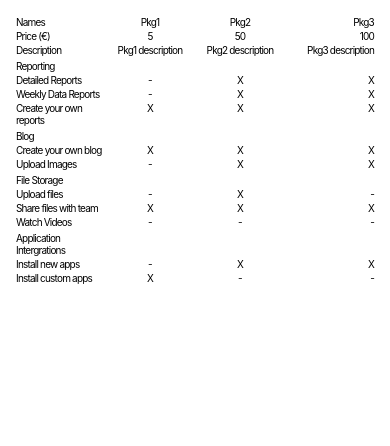
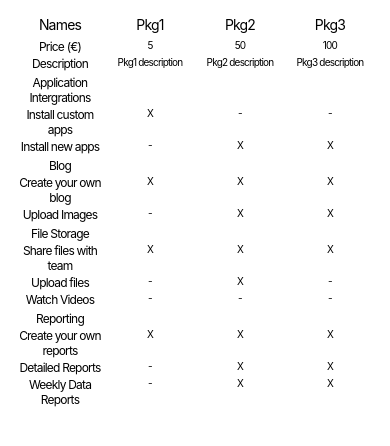
Before and after one commit to SafonovDmitriy/Test_task_to_get_and_sort_a_table_from_a_CSV_file, a React (Create React App) app: page / in a window 390 px wide. Shown: the top 446 px of the page. Built offline with nearby package versions, Linux system fonts and the light colour scheme.

Commit message:
[add] sorting table

```diff
--- a/src/App.css
+++ b/src/App.css
@@ -2,43 +2,3 @@
   display: flex;
   justify-content: center;
 }
-.app_table {
-  display: flex;
-  gap: 5px;
-  flex-direction: column;
-  padding: 15px;
-  max-width: 700px;
-}
-.app_table tr {
-  display: grid;
-  grid-template-columns: repeat(4, 1fr);
-}
-
-.app_table td {
-  text-align: center;
-  font-size: 16px;
-}
-.app_table td:first-child {
-  text-align: left;
-}
-.app_table td:last-child {
-  text-align: right;
-}
-
-@media screen and (max-width: 1100px) {
-  .app_table td {
-    font-size: 14px;
-  }
-}
-@media screen and (max-width: 700px) {
-  .app_table td {
-    font-size: 12px;
-    letter-spacing: -0.5px;
-  }
-}
-@media screen and (max-width: 500px) {
-  .app_table td {
-    font-size: 10px;
-    letter-spacing: -0.8px;
-  }
-}
--- a/src/App.tsx
+++ b/src/App.tsx
@@ -15,9 +15,7 @@ const App = () => {
 
   return dataTable.length ? (
     <div className="app_wrapper">
-      <table className="app_table">
-        <Table data={dataTable} />
-      </table>
+      <Table data={dataTable} />
     </div>
   ) : null;
 };
--- a/src/components/Table/Table.tsx
+++ b/src/components/Table/Table.tsx
@@ -1,4 +1,6 @@
+import "./TableStyle.css";
 const Table = ({ data }: { data: string[][] }) => (
+  <table className="app_table">
     <tbody>
       {data.map((tr, idxTr) => (
         <tr key={idxTr}>
@@ -8,5 +10,6 @@ const Table = ({ data }: { data: string[][] }) => (
         </tr>
       ))}
     </tbody>
+  </table>
 );
 export default Table;
--- /dev/null
+++ b/src/components/Table/TableStyle.css
@@ -0,0 +1,66 @@
+.app_table {
+  display: flex;
+  gap: 5px;
+  flex-direction: column;
+  padding: 15px;
+  max-width: 900px;
+}
+.app_table tr {
+  display: grid;
+  grid-template-columns: repeat(4, 1fr);
+}
+.app_table tr:first-child td {
+  font-size: 24px;
+  padding-bottom: 15px;
+}
+
+.app_table td {
+  text-align: center;
+  font-size: 16px;
+}
+.app_table td:first-child {
+  text-align: center;
+  font-size: 16px;
+}
+.app_table td:first-child tr {
+  text-align: left;
+}
+.app_table td:last-child tr {
+  text-align: right;
+}
+
+@media screen and (max-width: 1100px) {
+  .app_table td {
+    font-size: 14px;
+  }
+  .app_table tr:first-child td {
+    font-size: 22px;
+    padding-bottom: 13px;
+  }
+}
+@media screen and (max-width: 700px) {
+  .app_table td {
+    font-size: 12px;
+    letter-spacing: -0.5px;
+  }
+  .app_table tr:first-child td {
+    font-size: 20px;
+    padding-bottom: 10px;
+  }
+  .app_table td:first-child {
+    font-size: 14px;
+  }
+}
+@media screen and (max-width: 500px) {
+  .app_table td {
+    font-size: 10px;
+    letter-spacing: -0.8px;
+  }
+  .app_table tr:first-child td {
+    font-size: 14px;
+    padding-bottom: 5px;
+  }
+  .app_table td:first-child {
+    font-size: 12px;
+  }
+}
--- a/src/redux/actionInterfaces/table.ts
+++ b/src/redux/actionInterfaces/table.ts
@@ -6,7 +6,7 @@ export interface ITableState {
   loading: boolean;
   data: string[][];
 }
-
+export type IRow = [string, string[][]];
 export interface IFetchData {
   type: tableActionTypes.FETCH_DATA;
   payload: string[][];
--- a/src/redux/actions/table.ts
+++ b/src/redux/actions/table.ts
@@ -1,5 +1,6 @@
-import Papa from "papaparse";
 import { ThunkDispatch } from "redux-thunk";
+import { scvSorting } from "../../util";
+import svcParser from "../../util/helpers/svcParser";
 import { tableActionTypes } from "../actionTypes/table";
 import { RootType } from "../store";
 
@@ -15,20 +16,10 @@ export const fetchData =
   () => async (dispatch: ThunkDispatch<RootType, undefined, any>) => {
     try {
       dispatch(setLoadingAction(true));
-
-      const response = await fetch(
+      const data = await svcParser(
         "data/Pricing Table Code Challenege ea845498b6f844d89f6fa14c522f787e.csv"
       );
-      const reader = response?.body?.getReader();
-      const result = await reader?.read();
-
-      const decoder = new TextDecoder("utf-8");
-      const csv = decoder.decode(result?.value);
-
-      const { data }: { data: string[][] } = Papa.parse(csv, {
-        delimiter: ",",
-      });
-      dispatch(fetchDataAction(data));
+      dispatch(fetchDataAction(scvSorting(data)));
     } catch (error) {
       console.log(`error`, error);
     } finally {
--- /dev/null
+++ b/src/util/helpers/scvSorting.ts
@@ -0,0 +1,45 @@
+import { IRow } from "../../redux/actionInterfaces/table";
+
+let categiryTitle: string = "";
+const newData: string[][] = [];
+const scvSorting = (data: string[][]) => {
+  let categoriesList = data.reduce((acc, item: string[]) => {
+    if (!lengthArray(item)) {
+      return acc;
+    }
+    if (lengthArray(item) === 1) {
+      categiryTitle = item[0];
+      acc.push([categiryTitle, []]);
+    }
+
+    if (!categiryTitle) {
+      newData.push(item);
+      return acc;
+    }
+    if (lengthArray(item) > 1) {
+      const itemIndex = acc.findIndex(
+        (item: IRow) => item[0] === categiryTitle
+      );
+      acc[itemIndex][1].push(item);
+    }
+
+    return acc;
+  }, [] as [string, string[][]][]);
+
+  for (var value of categoriesList.sort((a: IRow, b: IRow) => mySort(a, b))) {
+    value[1].sort((a: string[], b: string[]) => mySort(a, b));
+    newData.push(["", "", "", ""], [value[0], "", "", ""], ...value[1]);
+  }
+  return newData;
+};
+
+const lengthArray = (array: string[]) =>
+  array.filter((item) => item.length && item).length;
+
+const mySort = (a: IRow | string[], b: IRow | string[]) => {
+  if (a[0] > b[0]) return 1;
+  if (a[0] < b[0]) return -1;
+  return 0;
+};
+
+export default scvSorting;
--- /dev/null
+++ b/src/util/helpers/svcParser.ts
@@ -0,0 +1,13 @@
+import Papa from "papaparse";
+
+export default async function svcParser(path: string) {
+  const response = await fetch(path);
+  const result = await response?.body?.getReader().read();
+  const decoder = new TextDecoder("utf-8");
+  const csv = decoder.decode(result?.value);
+
+  const { data }: { data: string[][] } = Papa.parse(csv, {
+    delimiter: ",",
+  });
+  return data;
+}
--- /dev/null
+++ b/src/util/index.ts
@@ -0,0 +1 @@
+export { default as scvSorting } from "./helpers/scvSorting";
```
Lines whose indentation alone changed are shown as unchanged.
